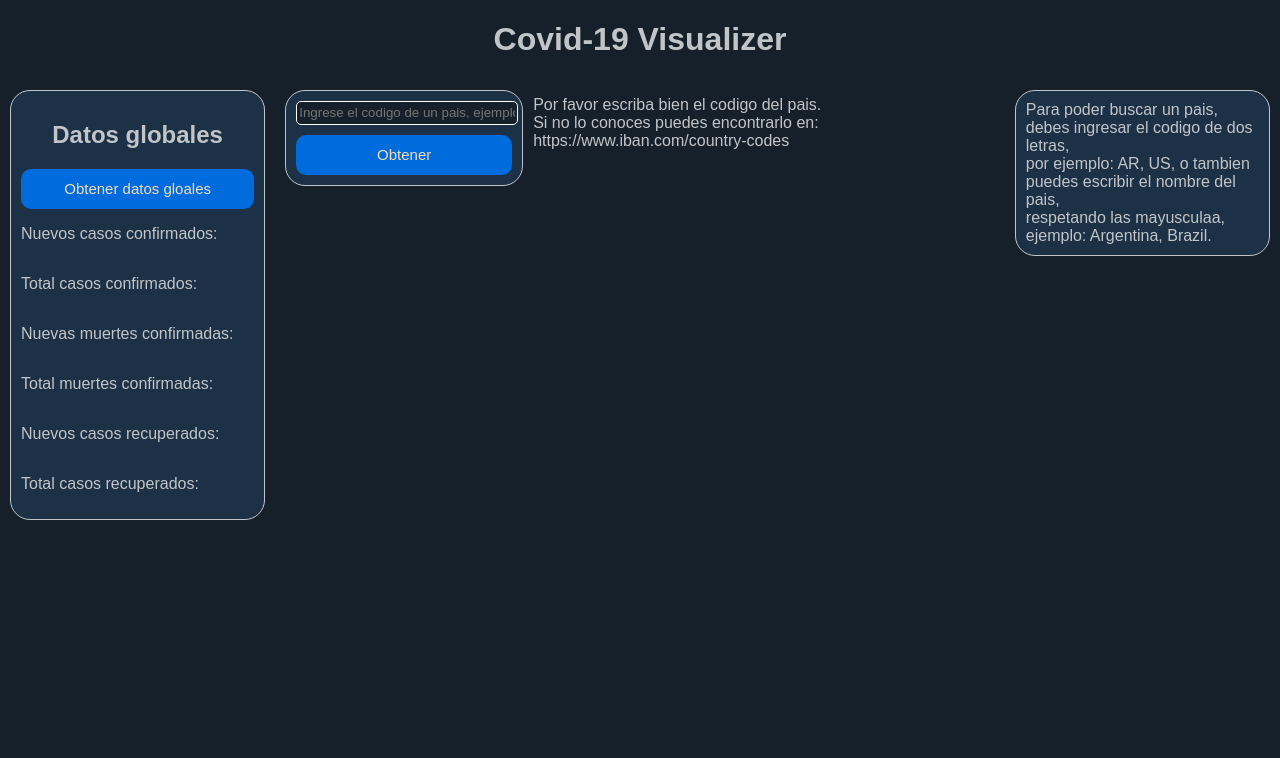
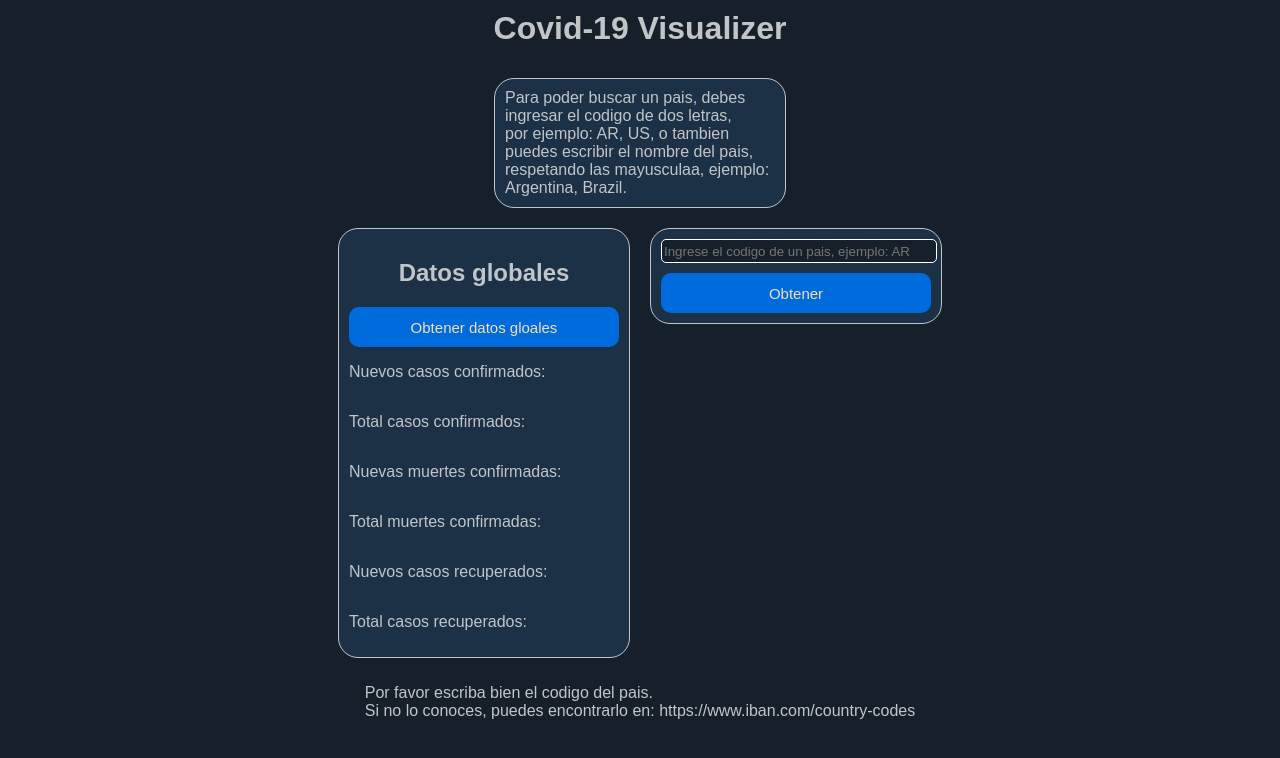
Before and after one commit to manuelmoauro1/Covid-19-visualizer, a plain HTML site: page index.html in a window 1280 px wide. Both pictures are taken after a click on the button "Obtener". Drawn offline with Linux system fonts and the light colour scheme.

Commit message:
Ultima actualizacion, cambios de estilos y algunas cosas mas

```diff
--- a/css/styles.css
+++ b/css/styles.css
@@ -4,10 +4,13 @@ body {
     margin: 0;
     font-family: sans-serif;
 }
+h1 {
+    margin-top: 10px;
+}
 h1, h2 {
     text-align: center;
 }
-.datosGlobales {
+.datos {
     display: flex;
     flex-direction: column;
     width: 270px;
@@ -16,11 +19,11 @@ h1, h2 {
     background-color: rgb(28, 49, 70);
     padding: 10px;
     margin: 10px;
-
 }
 .wrapper {
     display: flex;
     align-items: flex-start;
+    justify-content: center;
 }
 
 .container {
@@ -34,7 +37,7 @@ h1, h2 {
     padding: 10px;
     margin: 10px;
 }
-#obtenerGlobales, #obtenerSegunUser {
+.btns {
     height: 40px;
     width: 100%;
     background-color: #006BDD;
@@ -44,7 +47,7 @@ h1, h2 {
     text-align: center;
     font-size: 15px;
 }
-#datosUser {
+.datosUser {
     display: flex;
     justify-content: center;
     align-items: center;
@@ -65,5 +68,7 @@ h1, h2 {
     flex-direction: column;
 }
 .instrucciones {
-    margin-left: 50px;
+    display: flex;
+    justify-content: center;
+    align-items: center;
 }
--- a/index.html
+++ b/index.html
@@ -9,10 +9,14 @@
 </head>
 <body>
     <h1>Covid-19 Visualizer</h1>
+    <div class="instrucciones">
+        <p class="datos">Para poder buscar un pais, debes ingresar el codigo de dos letras,<br> por ejemplo: AR, US, o tambien puedes escribir el nombre del pais,<br> respetando las mayusculaa, ejemplo: Argentina, Brazil.</p>
+    </div>
+
     <div class="wrapper">
-        <article class="datosGlobales">
+        <article class="datos">
             <h2>Datos globales</h1>
-            <button id="obtenerGlobales" class="btn btn-primary">Obtener datos gloales</button>
+            <button id="obtenerGlobales" class="btns">Obtener datos gloales</button>
             <p>Nuevos casos confirmados: <span id="globalNuevosCasos"></span></p>
             <p>Total casos confirmados: <span id="globalTotalCasos"></span></p>
             <p>Nuevas muertes confirmadas: <span id="globalNuevasMuertes"></span></p>
@@ -20,22 +24,17 @@
             <p>Nuevos casos recuperados: <span id="globalNuevosRecuperados"></span></p>
             <p>Total casos recuperados: <span id="globalTotalRecuperados"></span></p>
         </article>
+        <div class="container, datos">
+            <input class="input" type="text" id="inputUser" placeholder="Ingrese el codigo de un pais, ejemplo: AR">
+            <button class="btns" id="obtenerSegunUser">Obtener</button>
 
-
-        <div class="container" class="datosGlobales">
-            <input class="input" type="text" id="inputUser" placeholder="Ingrese el codigo de un pais, ejemplo: AR">
-            <button id="obtenerSegunUser">Obtener</button>
-
-            <article id="datosUser">
+            <article class="datosUser" id="datosUser">
 
             </article>
         </div>
+    </div>
+    <div class="instrucciones">
         <p id="texto"></p>
-        <p class="datosGlobales" class="instrucciones">Para poder buscar un pais, debes ingresar el codigo de dos letras,<br> por ejemplo: AR, US, o tambien puedes escribir el nombre del pais,<br> respetando las mayusculaa, ejemplo: Argentina, Brazil.</p>
-
     </div>
-
-
-
 </body>
 </html>
--- a/js/main.js
+++ b/js/main.js
@@ -3,13 +3,12 @@ function iniciarPagina() {
     "use strict";
     document.getElementById("obtenerGlobales").addEventListener("click", obtenerGlobales);
     document.getElementById("obtenerSegunUser").addEventListener("click", obtenerPaisUser);
-
     const url = "https://api.covid19api.com/summary";
     const parrafoTexto = document.getElementById("texto");
 
     async function obtenerGlobales() {
         document.getElementById("texto").innerHTML = "Obteniendo datos...";
-
+        // Agrego al html los valores globales actuales.
         try {
             let response = await fetch(url);
             if (response.ok) {
@@ -28,18 +27,22 @@ function iniciarPagina() {
         }
     }
 
+    // obtenerPaisUser sirve para obtener los datos segun el pais que ingresa el usuario. El usuario
+    // puede agregar paises de dos maneras: Con un codigo de dos caracteres EN MAYUSCULA (Lo converto yo)
+    // o puede agregar el pais con el nombre, para eso EL USUARIO debe respetar las mayusculas.
     async function obtenerPaisUser() {
-        const inputUser1 = document.getElementById("inputUser").value;
-        const inputUser = inputUser1.toUpperCase();
+        const inputUser = document.getElementById("inputUser").value;
+        const inputUserToUpper = inputUser.toUpperCase();
         parrafoTexto.innerHTML = "Obteniendo los datos...";
-        if (inputUser.length == 2) {
+        //Agrego al HTML segun lo que es usuario ingreso, mediante codigo "alpha" de dos caracteres
+        if (inputUserToUpper.length == 2) {
             try {
                 let response = await fetch(url);
                 if(response.ok) {
                     document.getElementById("datosUser").innerHTML = " ";
                     let json = await response.json();
                     for(let i = 0; i < json.Countries.length; i++) {
-                        if (json.Countries[i].CountryCode == inputUser) {
+                        if (json.Countries[i].CountryCode == inputUserToUpper) {
                             let newDiv = document.createElement("div");
                             newDiv.id = "alignDiv";
                             document.getElementById("datosUser").appendChild(newDiv);
@@ -80,7 +83,8 @@ function iniciarPagina() {
                 parrafoTexto.innerHTML = "Error al obtener los datos. Intente de nuevo mas tarde" ;
             }
         }
-        else if(inputUser1.length > 2) {
+        else if(inputUser.length > 2) {
+            //Agrego al HTML segun lo que es usuario ingreso, mediante el nombre del pais. El nombre del pais debe tener las mayusculas
             try {
                 let response = await fetch(url);
                 if(response.ok) {
@@ -119,7 +123,6 @@ function iniciarPagina() {
                             let newTR = document.createElement("p");
                             newTR.innerHTML = "Total casos confirmados: " + json.Countries[i].TotalRecovered;
                             document.getElementById("alignDiv").appendChild(newTR);
-
                         }
                     }
                     parrafoTexto.innerHTML = "Ultima actualizacion: " + json.Date;
@@ -128,12 +131,10 @@ function iniciarPagina() {
             catch {
                 parrafoTexto.innerHTML = "Error al obtener los datos. Intente de nuevo mas tarde" ;
             }
-
         }
         else {
             parrafoTexto.innerHTML =
-             "Por favor escriba bien el codigo del pais.<br> Si no lo conoces puedes encontrarlo en: https://www.iban.com/country-codes";
+             "Por favor escriba bien el codigo del pais.<br> Si no lo conoces, puedes encontrarlo en: https://www.iban.com/country-codes";
         }
-
     }
 }
```
